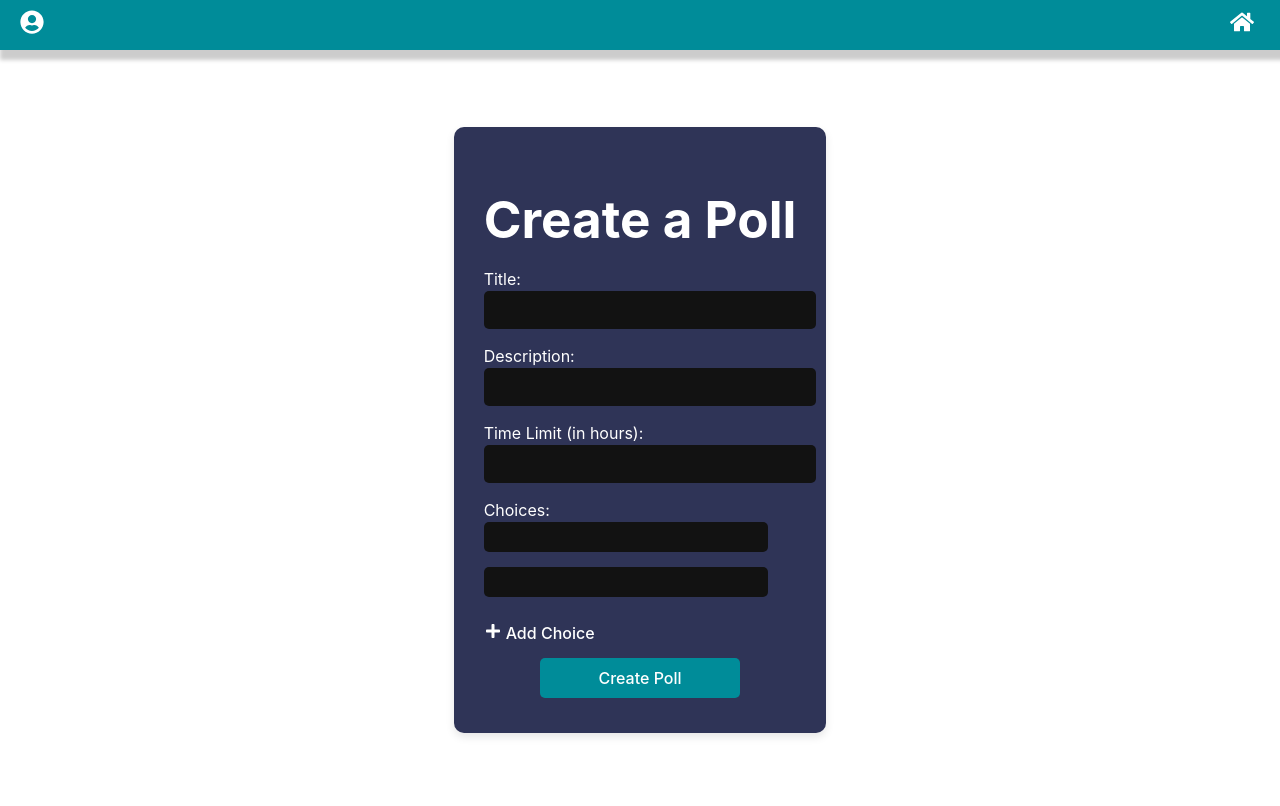
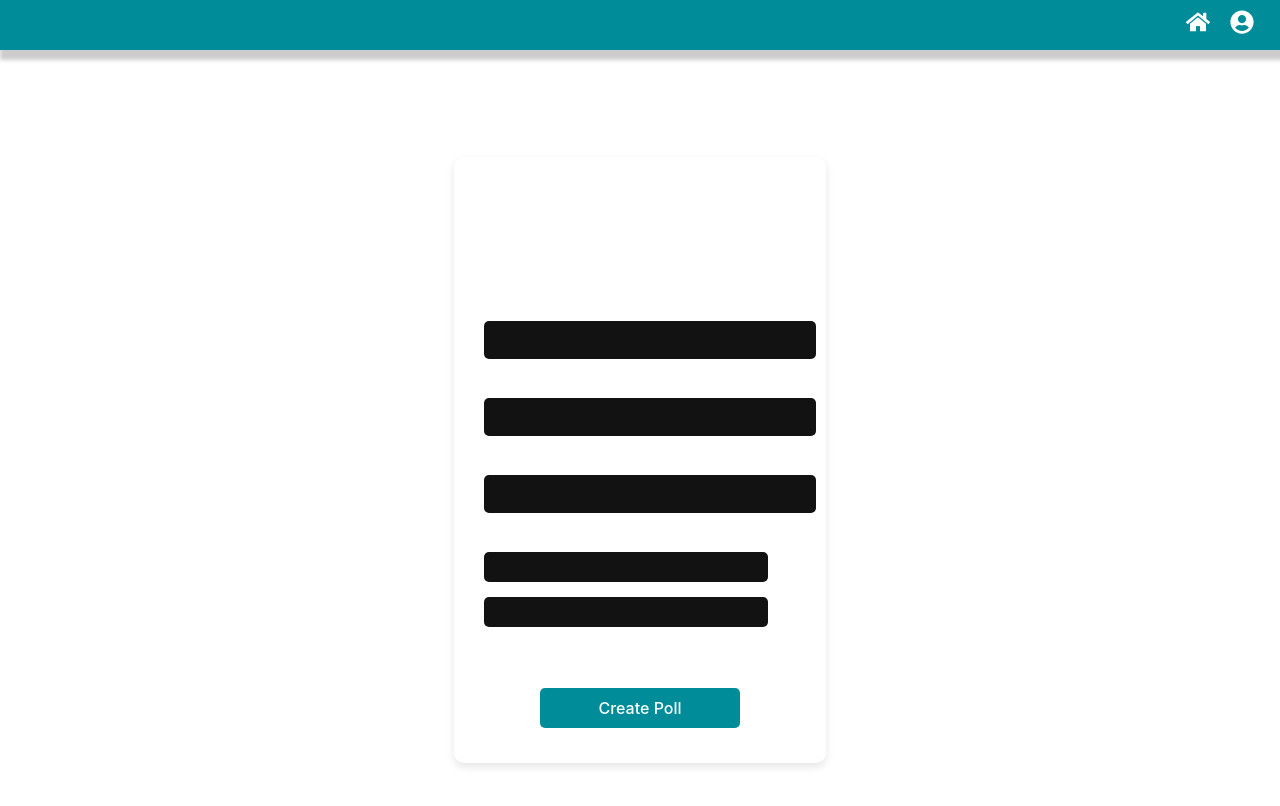
Before and after one commit to JohnLun/MyVote, a React (Vite) app in the folder myvote.client/: page /createpoll in a window 1280 px wide. Shown: the top 806 px of the page. Built offline with nearby package versions, Linux system fonts and the light colour scheme; no server answers.

Commit message:
changed card colors and the nav to the header

```diff
--- a/myvote.client/src/components/Header.css
+++ b/myvote.client/src/components/Header.css
@@ -4,7 +4,7 @@
     width: 98%;
     background-color: #008C99;
     display: flex;
-    justify-content: space-between;
+    justify-content: end;
     align-items: center;
 
     padding: 10px 20px;
@@ -15,6 +15,7 @@
 .header-icon {
     color: white;
     cursor: pointer;
+    padding-right: 20px;
     transition: transform 0.3s ease;
 }
 
--- a/myvote.client/src/components/Header.jsx
+++ b/myvote.client/src/components/Header.jsx
@@ -16,12 +16,14 @@ function Header() {
 
     return (
         <header className="header">
+
+            <div className="home-icon">
+                <FaHome size={24} onClick={handleHomeIconClick}></FaHome>
+            </div>
             <div className="header-icon" onClick={handleUserIconClick}>
                 <FaUserCircle size={24} />
             </div>
-            <div className="home-icon">
-                <FaHome size={24} onClick={handleHomeIconClick}></FaHome>
-            </div>
+
 
 
         </header>
--- a/myvote.client/src/index.css
+++ b/myvote.client/src/index.css
@@ -33,6 +33,12 @@ h1 {
   line-height: 1.1;
 }
 
+h2{
+  font-size: 2.2em;
+  line-height: 1.1;
+  margin:0;
+}
+
 button {
   border-radius: 8px;
   border: 1px solid transparent;
--- a/myvote.client/src/pages/CreatePoll.css
+++ b/myvote.client/src/pages/CreatePoll.css
@@ -3,11 +3,12 @@
     justify-content: center;
     align-items: center;
     min-height: 100vh;
+    padding-top: 30px;
     margin: 30px;
 }
 
 .create-poll-card {
-    background-color: #2F3457;
+    /* background-color: #2F3457; */
     padding: 30px;
     border-radius: 10px;
     box-shadow: 0 4px 8px rgba(0, 0, 0, 0.1);
--- a/myvote.client/src/pages/PollDetails.css
+++ b/myvote.client/src/pages/PollDetails.css
@@ -7,7 +7,7 @@
 }
 
 .poll-details-card {
-    background-color: #2F3457;
+    /* background-color: #2F3457; */
     display: flex;
     flex-direction: column;
     align-items: center;
@@ -23,6 +23,7 @@
 
 .poll-title {
     margin-top: 0;
+    margin-bottom: 0;
     padding-top: 5px;
 }
 
--- a/myvote.client/src/pages/PollDetails.jsx
+++ b/myvote.client/src/pages/PollDetails.jsx
@@ -88,9 +88,10 @@ const PollDetails = () => {
     return (
         <div className="poll-details-container">
             <div className="poll-details-card">
-                <h1 className="poll-title">{poll.title}</h1>
+                <h2 className="poll-title">{poll.title}</h2>
+                <p className="poll-limit">Time Remaining: {poll.timeLimit} hours</p>
                 {userVoted ? (<PollDetailsFlip poll={poll} />) : (<p>{poll.description}</p>)}
-                <p className="poll-limit">Time Remaining: {poll.timeLimit} hours</p>
+
 
                 {userVoted ? (
                     <div className="poll-results">
```
